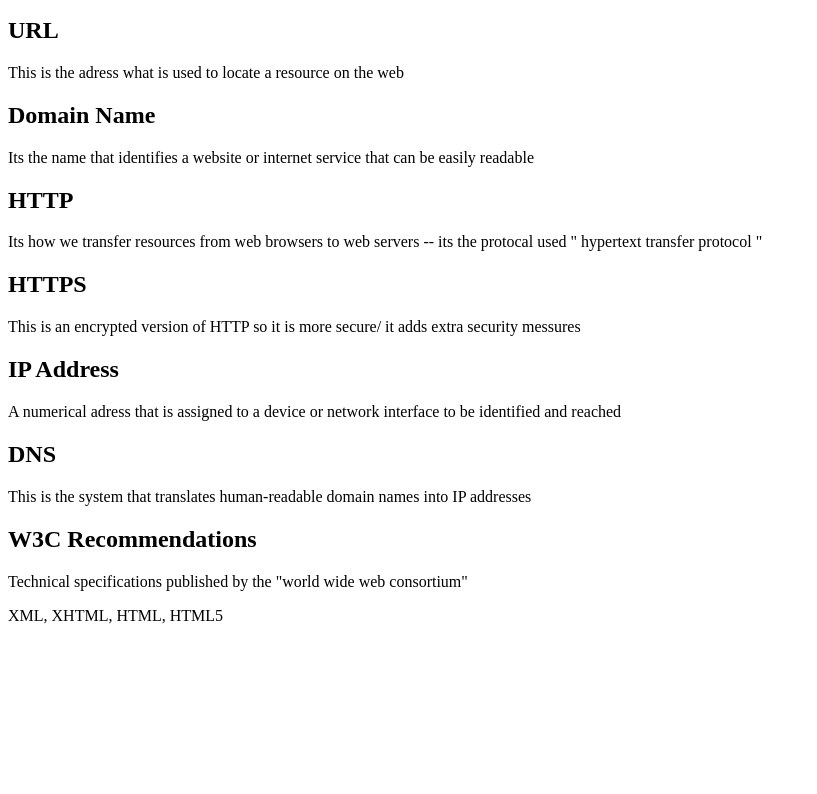
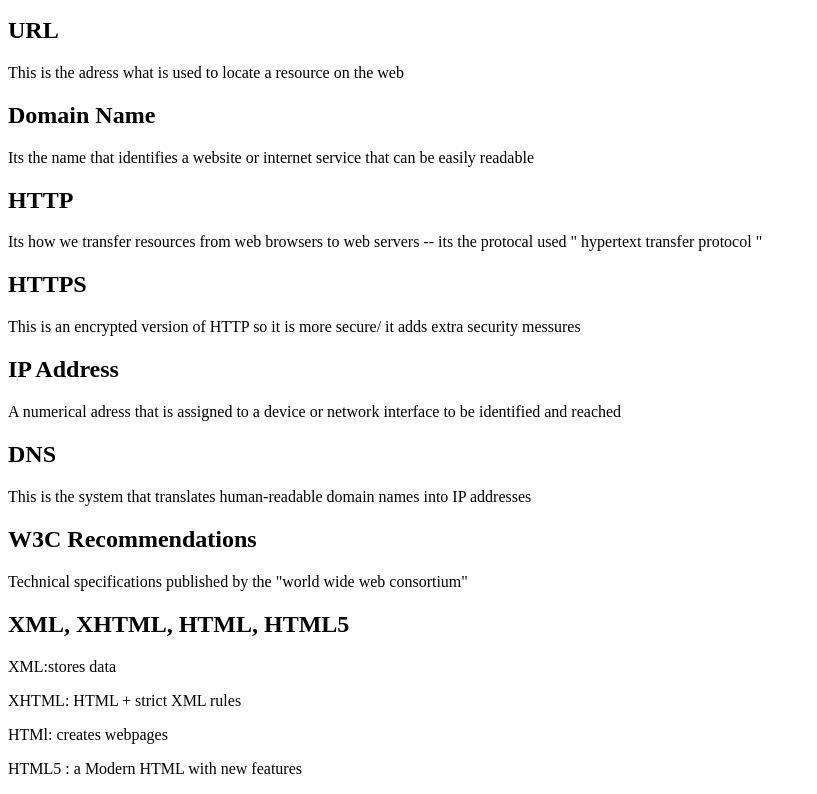
Before and after one commit to mikawellsdk-bit/CS140, a plain HTML site: page projects/definitions.html in a window 1280 px wide. Shown: the part 487-1281 px from the top of the page, without its empty margins (0-817 px from the left). Before the commit the page ends 1120 px from the top, so only its background shows below. Drawn offline with Linux system fonts and the light colour scheme.

Commit message:
final chances

```diff
--- a/projects/definitions.html
+++ b/projects/definitions.html
@@ -32,6 +32,10 @@
     <p>This is the system that translates human-readable domain names into IP addresses</p>
     <h2>W3C Recommendations</h2>
     <p> Technical specifications published by the "world wide web consortium"</p>
-XML, XHTML, HTML, HTML5
+    <h2>XML, XHTML, HTML, HTML5</h2>
+    <p>XML:stores data</p>
+    <P>XHTML: HTML + strict XML rules</P>
+    <p>HTMl: creates webpages</p>
+    <P> HTML5 : a Modern HTML with new features</P>
 </body>
 </html>
```
